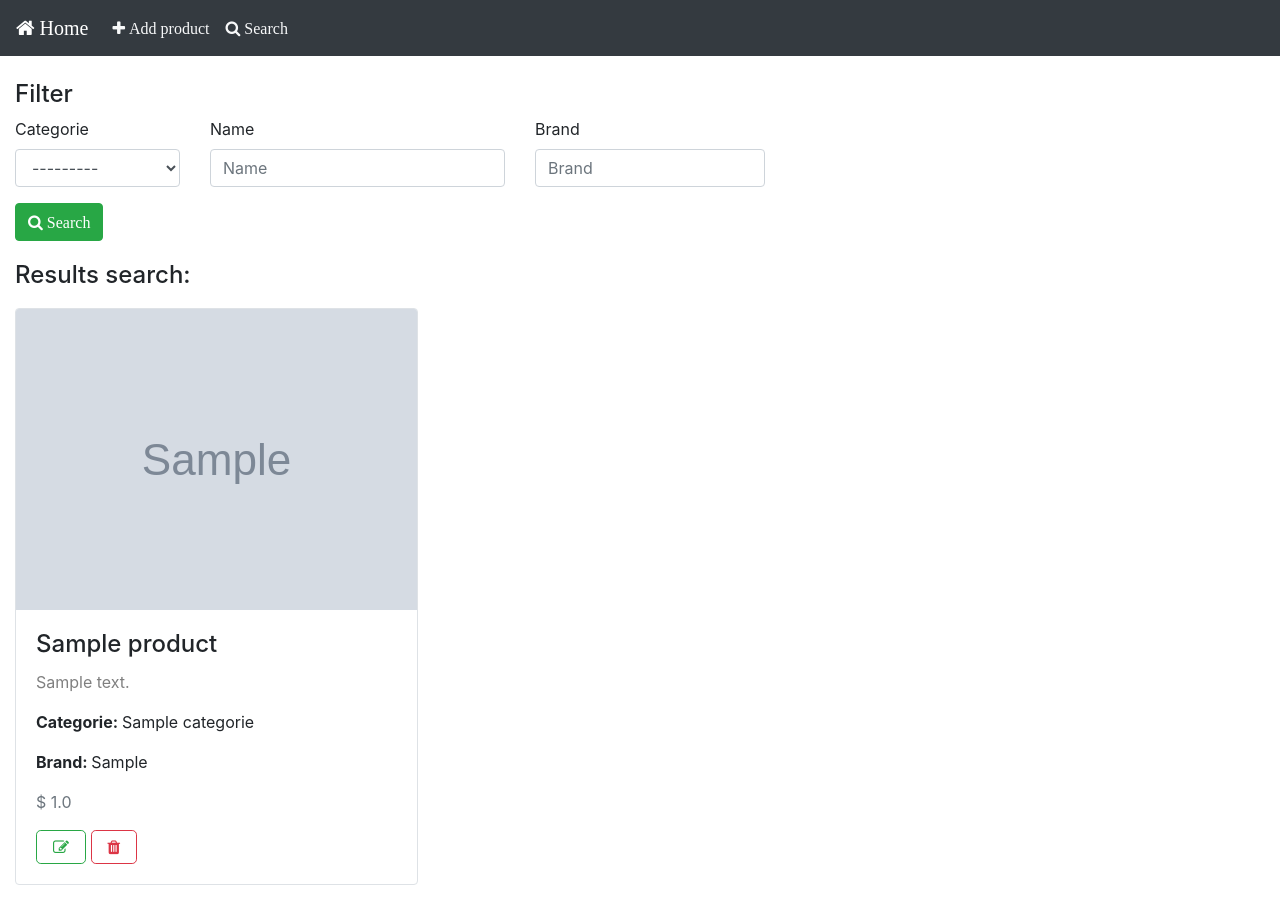
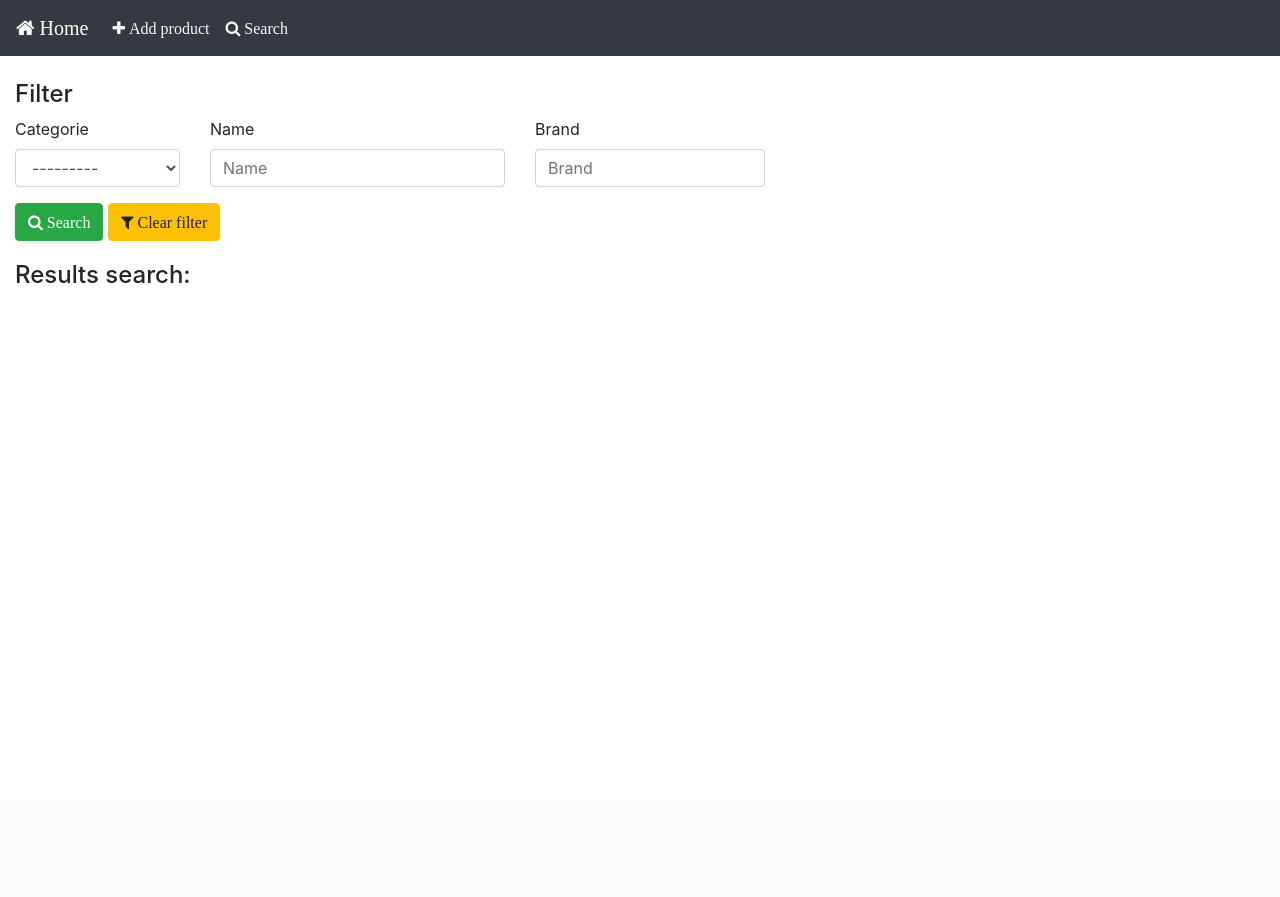
Before and after one commit to igorsilva3/product_manager, a Django app: page /search/ in a window 1280 px wide. After the commit the page ends 283 px from the top, so only its background shows below. Run offline with Django 3.2, Linux system fonts and the light colour scheme; tables that the repository leaves empty hold one stand-in row (values such as "Sample post"); grey boxes marked "Sample" are stand-in pictures; some libraries are stand-ins or nearby versions.

Commit message:
Include HTML template

```diff
--- a/templates/search/search.html
+++ b/templates/search/search.html
@@ -5,7 +5,6 @@
 {% block title %}
     <title>Results search</title>
 {% endblock title %}
-
 
 {% block filters %}
     <form method="get">
@@ -29,9 +28,11 @@
         <button class="btn btn-success" type="submit" title="Search">
             <i class="fa fa-search"><span>  Search</span></i>
         </button>
+        <a class="btn btn-warning " href="{% url 'search:search_products' %}" title="Clear filter">
+            <i class="fa fa-filter"><span>  Clear filter</span></i>
+        </a>
     </form>
 {% endblock filters %}
-
 
 {% block content %}
     <p class="h4" style="padding-bottom: 10px;">
@@ -42,22 +43,8 @@
         <p class="h4 text-info text-center">
             Not Found Products
         </p>
+    {% else %}
+        {% include 'product/list_product.html' %}
     {% endif %}
 
-    <div class="card-columns">
-        {% for product in dataset.qs %}
-            <div class="card border">
-                <img class="card-img-top" src="{{ product.photo.url }}">
-                <div class="card-body">
-                    <h4 class="card-title">{{ product.name }}</h4>
-                    <p class="card-text text-black-50 text-justify">{{ product.description|linebreaksbr }}</p>
-                    <p class="card-text"><strong>Categorie: </strong>{{ product.categorie }}</p>
-                    <p class="card-text"><strong>Brand: </strong>{{ product.brand }}</p>
-                    <p class="card-text text-muted">$ {{ product.value }}</p>
-                    <a href="{% url 'product:change' product.id %}" class="btn btn-outline-success btn-lg fa fa-edit" title="Change"></a>
-                    <a href="{% url 'product:delete' product.id %}" class="btn btn-outline-danger btn-lg fa fa-trash" title="Delete"></a>
-                </div>
-            </div>
-        {% endfor %}
-    </div>
 {% endblock content %}
```
Also changed, not shown: templates/product/list_product.html (+4 -36 lines).
